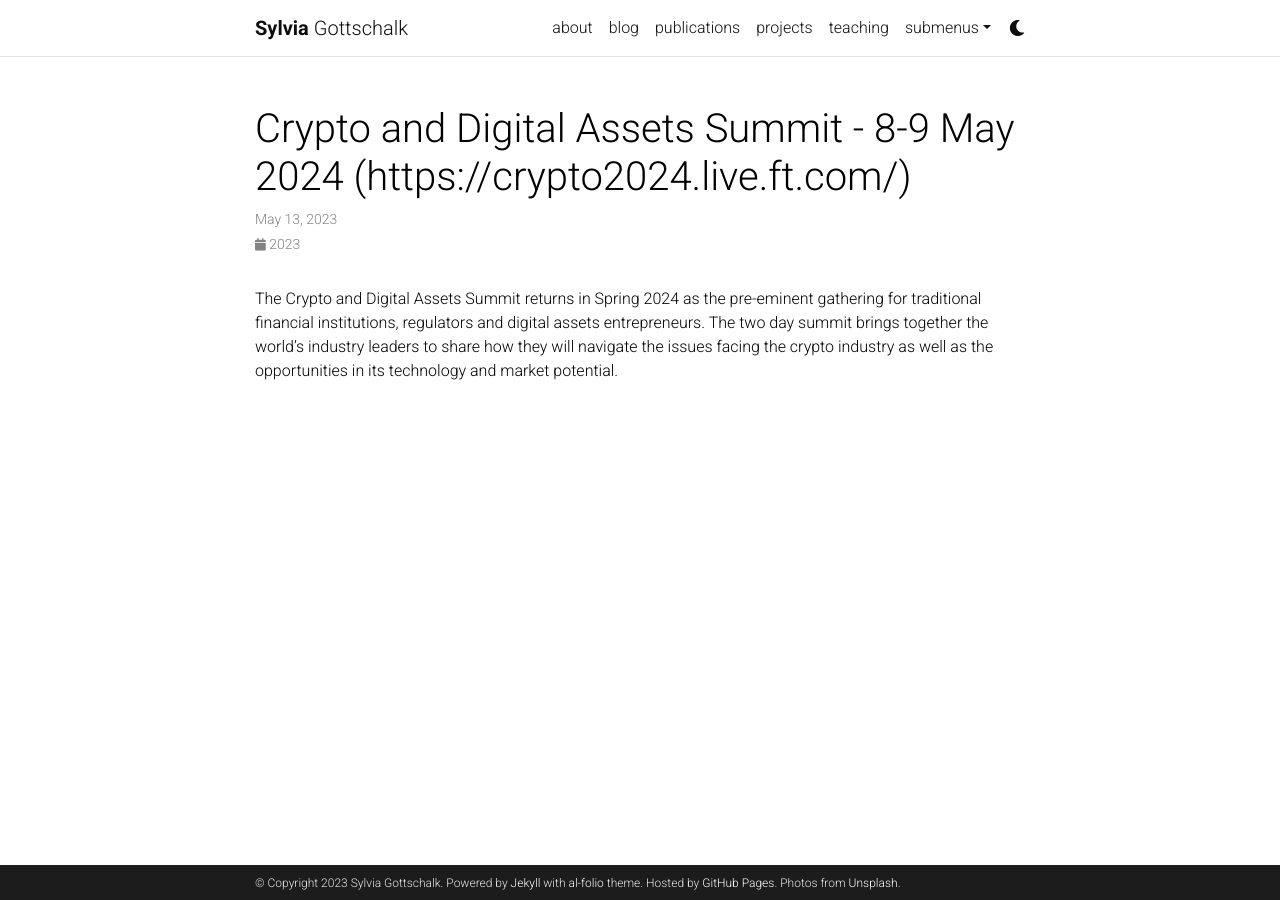
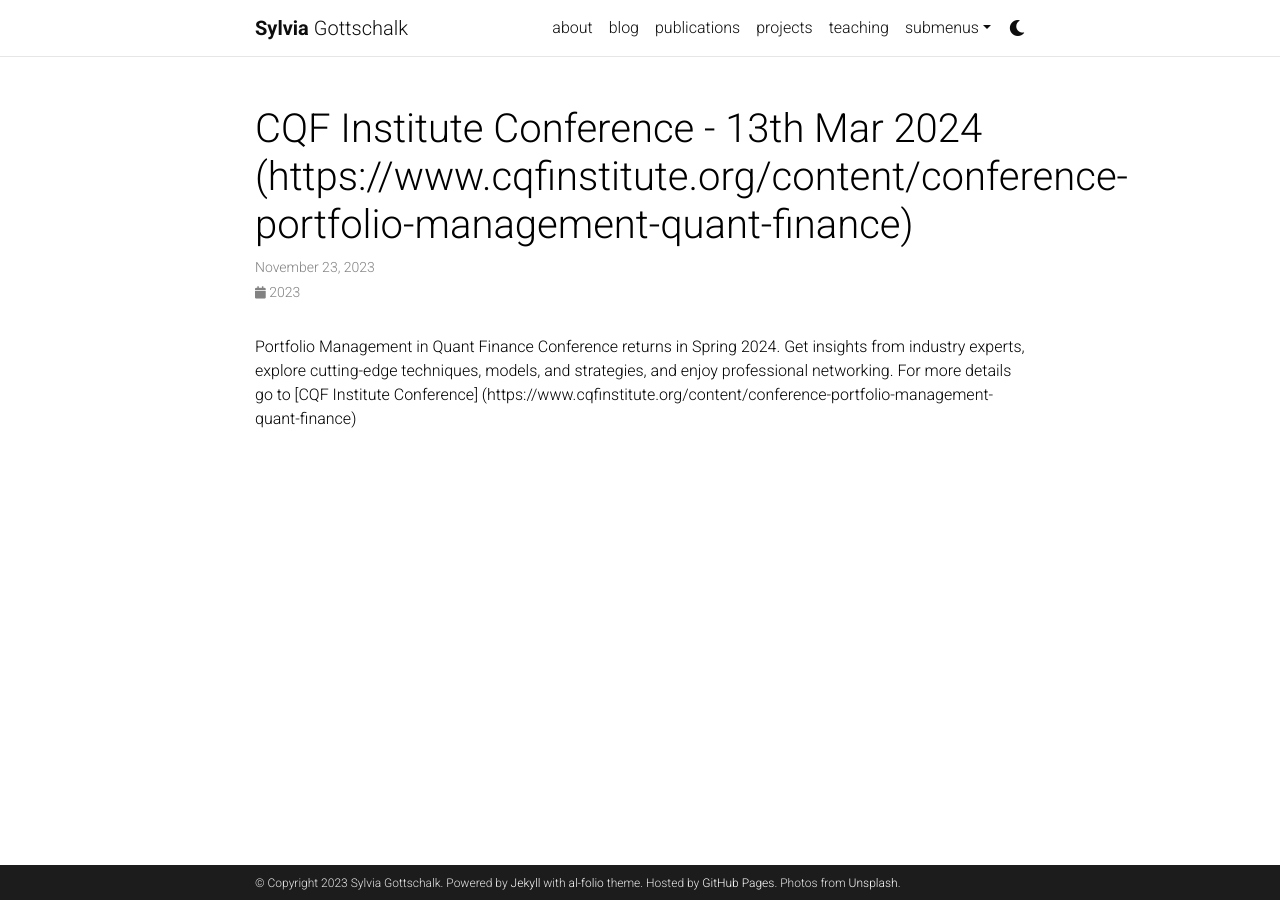
Before and after one commit to sdgottschalk/sgottschalk.io, a Jekyll site: the page built from _news/announcement_2.md, in a window 1280 px wide. Built offline with Jekyll 4.4.1, drawn with Linux system fonts in a browser that asks for light colours; comment, search, counter and statistics services are not loaded; a style sheet for code colours, icons or effects is not loaded.

Commit message:
Update announcement_2.md

```diff
--- a/_news/announcement_2.md
+++ b/_news/announcement_2.md
@@ -1,9 +1,9 @@
 ---
 layout: post
-title: Crypto and Digital Assets Summit - 8-9 May 2024 (https://crypto2024.live.ft.com/)
-date: 2023-05-13 16:11:00-0400
+title: CQF Institute Conference - 13th Mar 2024 (https://www.cqfinstitute.org/content/conference-portfolio-management-quant-finance)
+date: 2023-11-23 16:11:00-0400
 inline: false
 related_posts: false
 ---
 
-The Crypto and Digital Assets Summit returns in Spring 2024 as the pre-eminent gathering for traditional financial institutions, regulators and digital assets entrepreneurs. The two day summit brings together the world's industry leaders to share how they will navigate the issues facing the crypto industry as well as the opportunities in its technology and market potential.
+Portfolio Management in Quant Finance Conference returns in Spring 2024. Get insights from industry experts, explore cutting-edge techniques, models, and strategies, and enjoy professional networking. For more details go to [CQF Institute Conference] (https://www.cqfinstitute.org/content/conference-portfolio-management-quant-finance)
```
